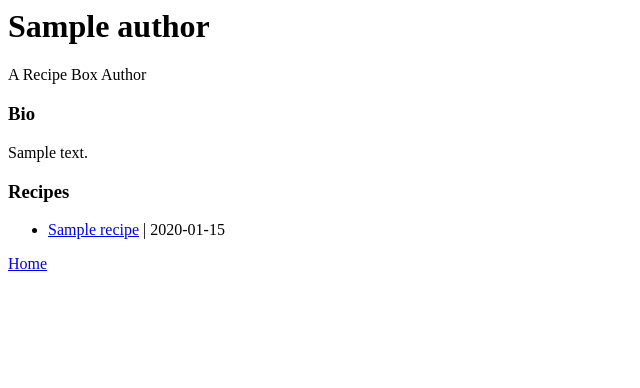
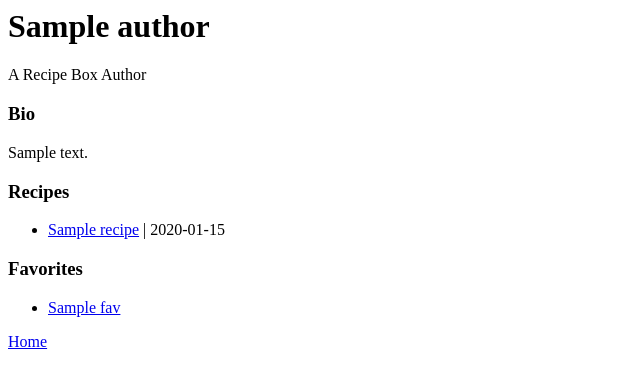
Before and after one commit to forty9unbeaten/RecipeBox-1, a Django app: template recipe_box/templates/author.html in a window 1280 px wide. Shown: the top 388 px of the page, without its empty margins (0-640 px from the left). Run offline with Django 3.2, Linux system fonts and the light colour scheme; tables that the repository leaves empty hold one stand-in row (values such as "Sample post"); the template is opened without the code that fills it: values that come from a table or form of the project are taken from there, most other values are stand-ins (such as "Sample title", 1, 10 or a date in 2020).

Commit message:
Render list of favorites in template

```diff
--- a/recipe_box/templates/author.html
+++ b/recipe_box/templates/author.html
@@ -3,10 +3,26 @@
 
 <h3>Bio</h3>
 <p>{{author.bio}}</p>
+
 <h3>Recipes</h3>
 <ul>
-{% for recipe in recipes%}
-    <li><a href="/recipe/{{recipe.id}}">{{recipe.title}}</a> | {{recipe.time_required}}</li>
-{% endfor %}
+    {% for recipe in recipes%}
+    <li>
+        <a href="/recipe/{{recipe.id}}">{{recipe.title}}</a> |
+        {{recipe.time_required}}
+    </li>
+    {% endfor %}
 </ul>
+
+<h3>Favorites</h3>
+<ul>
+    {% for fav in favorites %}
+        <li>
+            <a href={% url 'recipe_detail' fav.id %}>
+                {{ fav.title }}
+            </a>
+        </li>
+    {% endfor %}
+</ul>
+
 <a href="{{ home }}">Home</a>
```
